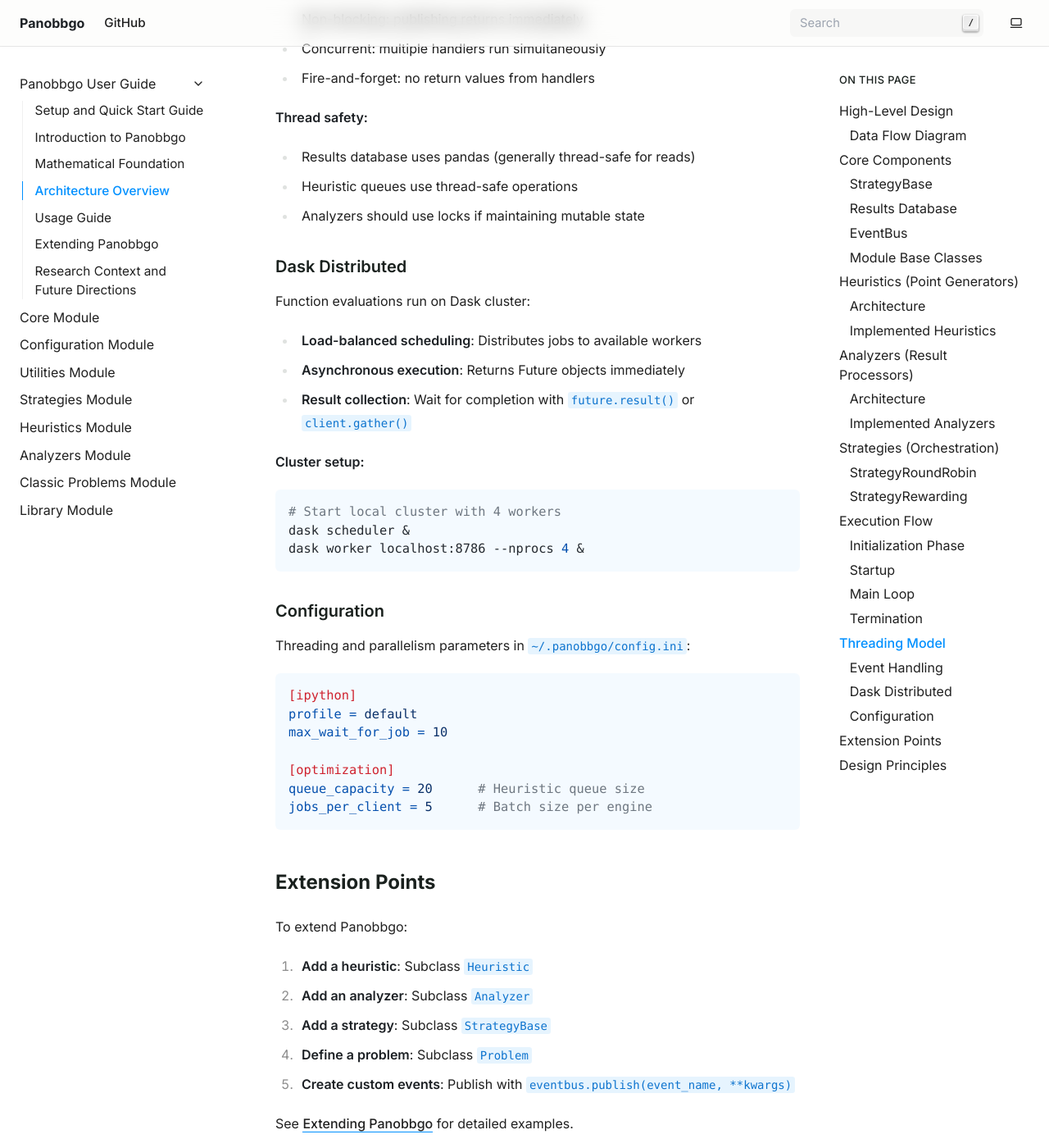
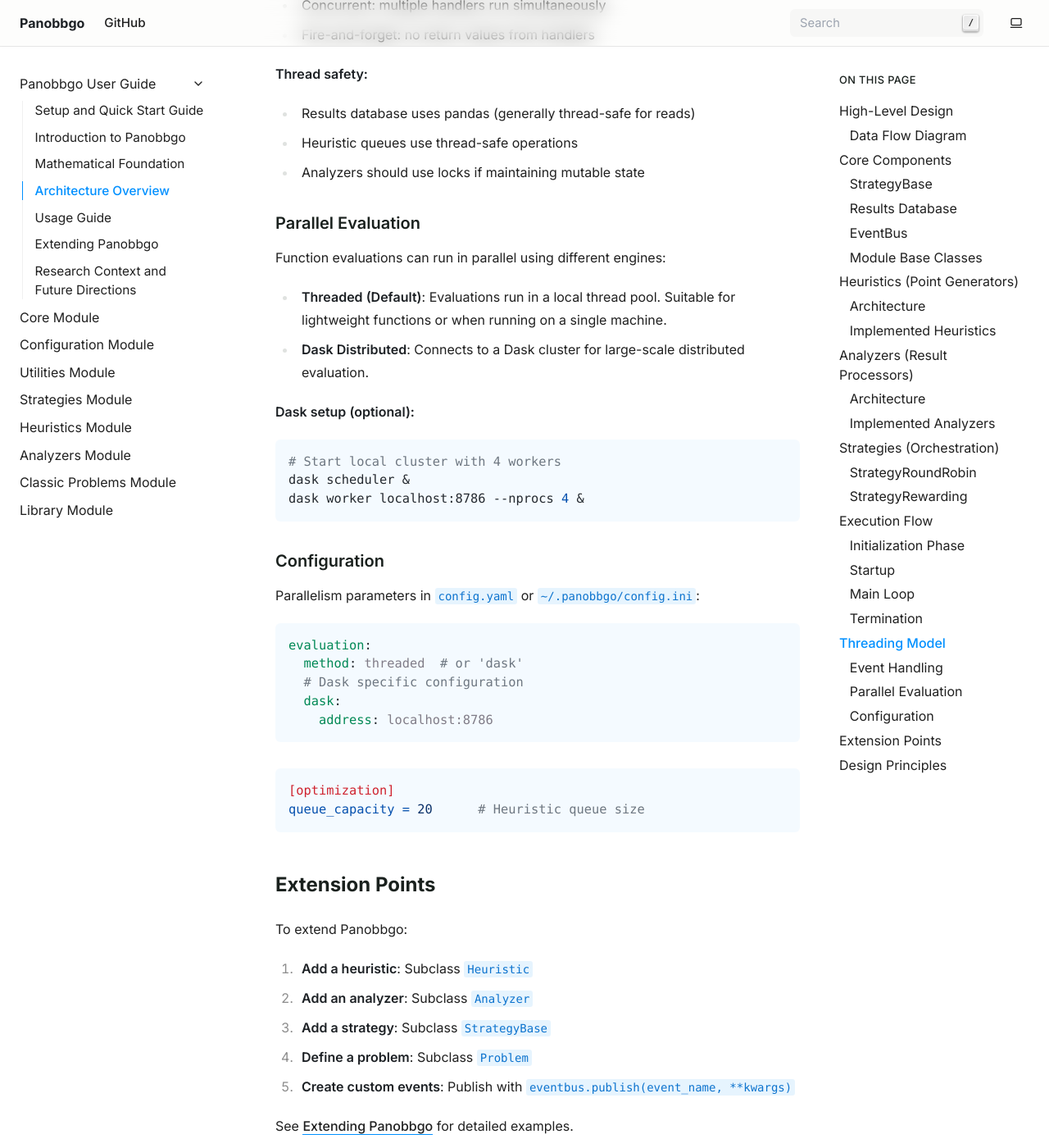
Before and after one commit to haraldschilly/panobbgo, a Sphinx documentation site: the page built from doc/source/guide_architecture.rst, in a window 1280 px wide and 1400 px high, scrolled down 9914 px. Shown: the whole window at 82% size. Built offline with Sphinx 7.4.7, drawn with Linux system fonts in a browser that asks for light colours; some of the changed text lies outside the part shown.

Commit message:
docs: remove Dask as default evaluator and fix architecture diagram alignment

```diff
--- a/doc/source/guide_architecture.rst
+++ b/doc/source/guide_architecture.rst
@@ -24,11 +24,11 @@
    │                         Strategy                            │
    │  ┌─────────────┐      ┌──────────────┐     ┌─────────────┐│
    │  │  Heuristic  │─────▶│ Point Queue  │────▶│  Evaluator  ││
-   │  │ (generates) │      │              │     │ (Dask       ││
-   │  └─────────────┘      └──────────────┘     │  cluster)   ││
-   │         ▲                                   └──────┬──────┘│
-   │         │                                          │       │
-   │         │                                          ▼       │
+   │  │ (generates) │      │              │     │             ││
+   │  └─────────────┘      └──────────────┘     └──────┬──────┘│
+   │         ▲                                          │      │
+   │         │                                          │      │
+   │         │                                          ▼      │
    │  ┌──────┴──────┐       ┌──────────────┐    ┌──────────┐  │
    │  │  Analyzer   │◀──────│  EventBus    │◀───│ Results  │  │
    │  │ (processes) │       │ (publishes)  │    │ Database │  │
@@ -46,7 +46,7 @@
 - Manages the optimization loop
 - Coordinates heuristics, analyzers, and evaluators
 - Tracks budget (number of evaluations)
-- Connects to Dask distributed cluster for parallel evaluation
+- Manages parallel evaluation of objective functions
 
 **Key methods:**
 
@@ -337,7 +337,7 @@
 Startup
 ~~~~~~~
 
-1. Strategy connects to Dask distributed cluster
+1. Strategy initializes the evaluation environment
 2. Strategy calls ``__start__()`` on all modules
 3. EventBus publishes ``start`` event
 4. Modules initialize (e.g., LatinHypercube generates initial grid)
@@ -357,10 +357,8 @@
 
    .. code-block:: python
 
-   # Send points to Dask cluster
-   futures = [client.submit(problem, p) for p in points]
-   # Wait for results
-   results = client.gather(futures)
+      # Send points to evaluation environment
+      results = strategy._evaluate(points)
 
 3. **Store results**:
 
@@ -416,16 +414,15 @@
 - Heuristic queues use thread-safe operations
 - Analyzers should use locks if maintaining mutable state
 
-Dask Distributed
-~~~~~~~~~~~~~~~~
+Parallel Evaluation
+~~~~~~~~~~~~~~~~~~~
 
-Function evaluations run on Dask cluster:
+Function evaluations can run in parallel using different engines:
 
-- **Load-balanced scheduling**: Distributes jobs to available workers
-- **Asynchronous execution**: Returns Future objects immediately
-- **Result collection**: Wait for completion with ``future.result()`` or ``client.gather()``
+- **Threaded (Default)**: Evaluations run in a local thread pool. Suitable for lightweight functions or when running on a single machine.
+- **Dask Distributed**: Connects to a Dask cluster for large-scale distributed evaluation.
 
-**Cluster setup:**
+**Dask setup (optional):**
 
 .. code-block:: bash
 
@@ -436,17 +433,21 @@
 Configuration
 ~~~~~~~~~~~~~
 
-Threading and parallelism parameters in ``~/.panobbgo/config.ini``:
+Parallelism parameters in ``config.yaml`` or ``~/.panobbgo/config.ini``:
+
+.. code-block:: yaml
+
+   evaluation:
+     method: threaded  # or 'dask'
+     # Dask specific configuration
+     dask:
+       address: localhost:8786
 
 .. code-block:: ini
 
-   [ipython]
-   profile = default
-   max_wait_for_job = 10
-
    [optimization]
    queue_capacity = 20      # Heuristic queue size
-   jobs_per_client = 5      # Batch size per engine
+
 
 Extension Points
 ----------------
```
Also changed, not shown: README.md (+5 -5 lines), doc/source/guide_usage.rst (+17 -13 lines).
